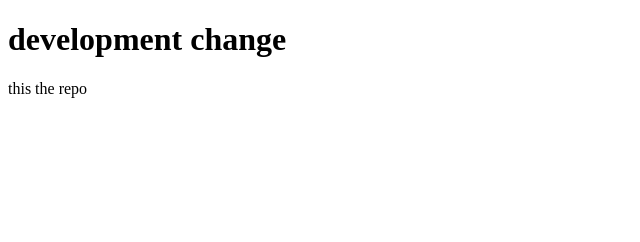
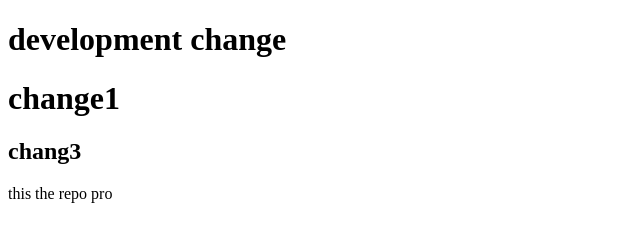
Before and after one commit to Asaesoft/pro1, a plain HTML site: page index.html in a window 1280 px wide. Shown: the whole page, without its empty margins (0-640 px from the left). Drawn offline with Linux system fonts and the light colour scheme.

Commit message:
changeqq

```diff
--- a/index.html
+++ b/index.html
@@ -8,6 +8,9 @@
   </head>
   <body>
     <h1>development change</h1>
-    <p>this the repo</p>
+    <h1>change1</h1>
+    <h2>chang3</h2>
+
+    <p>this the repo pro</p>
   </body>
 </html>
```
